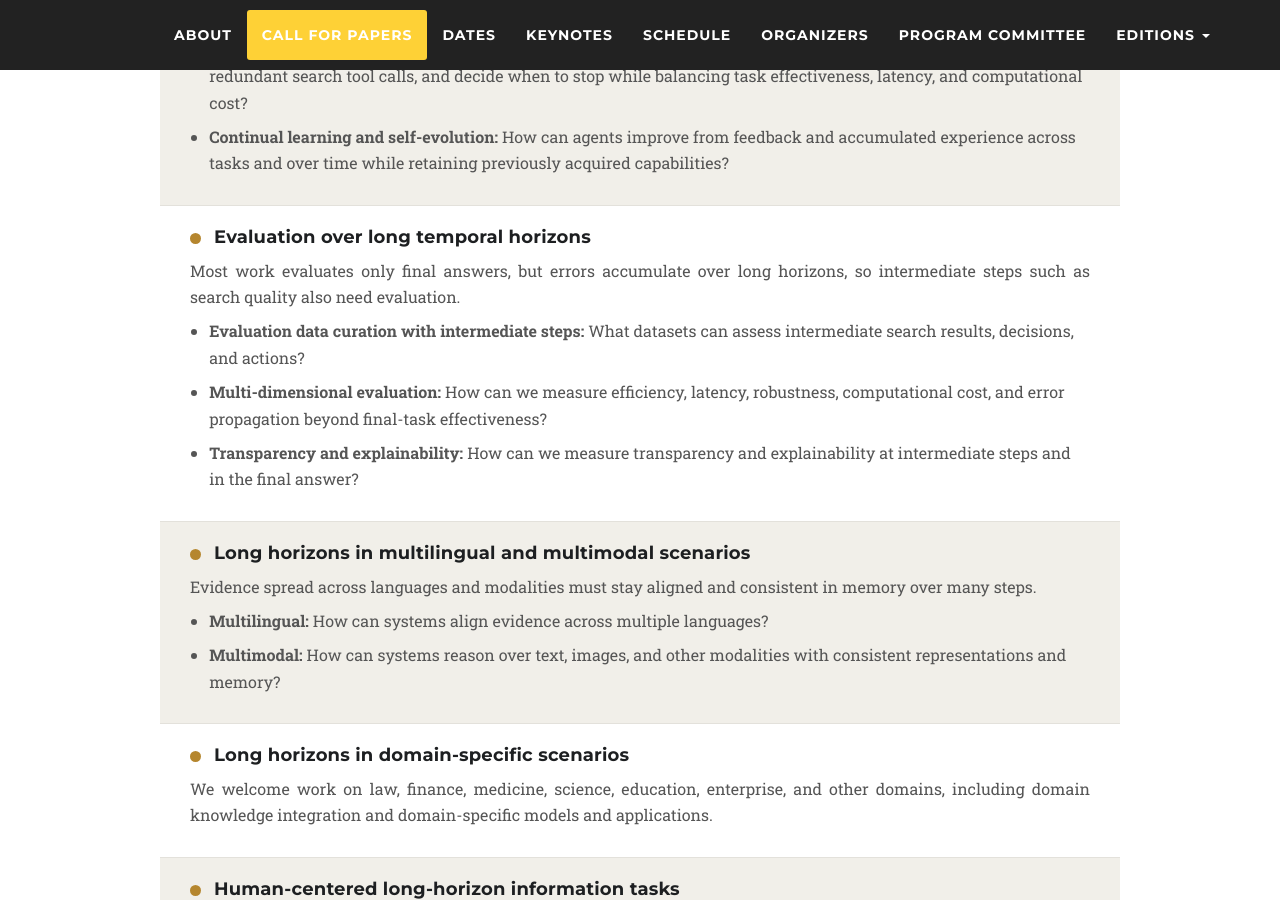
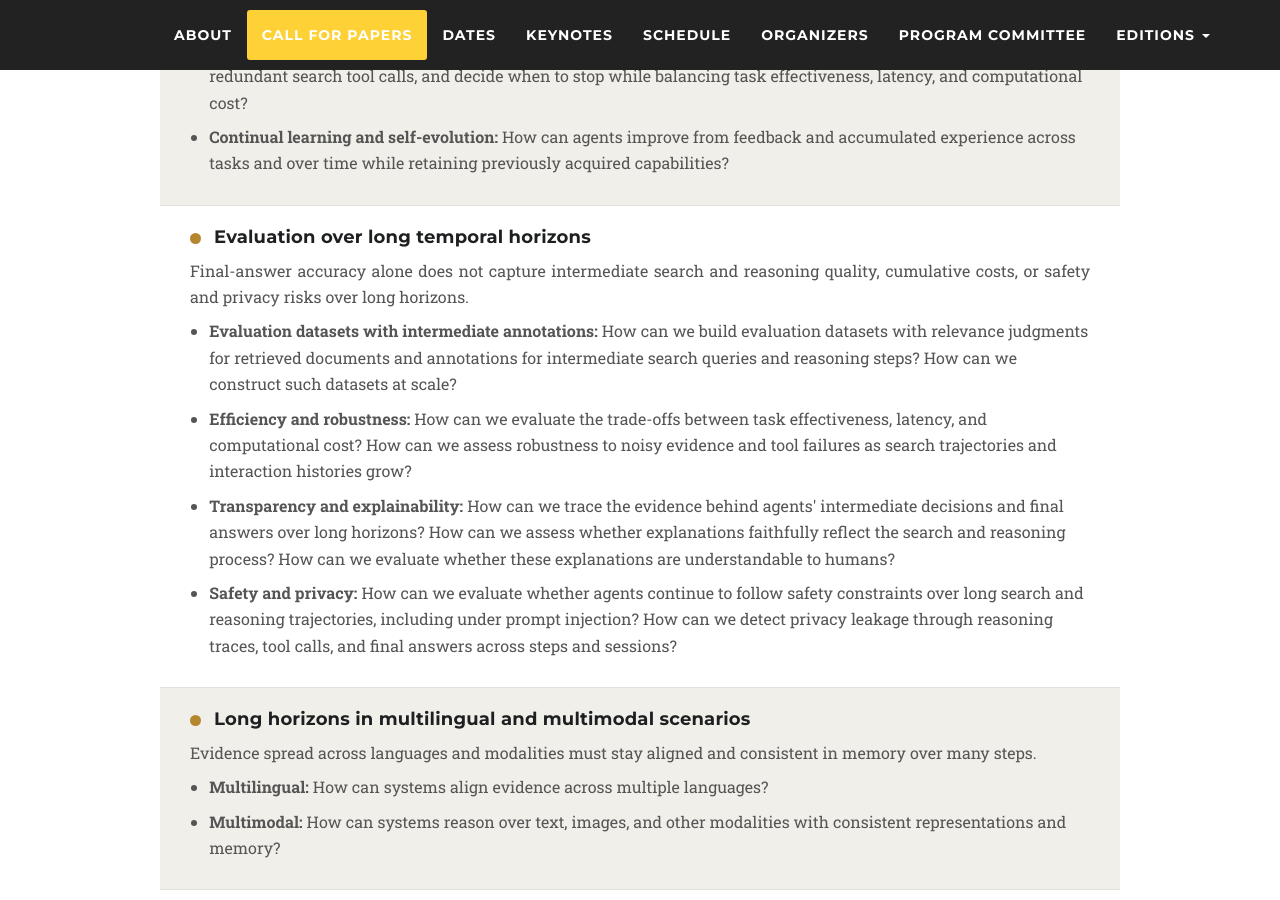
Before and after one commit to longseek-workshop/longseek-workshop.github.io, a Jekyll site: the page built from wsdm2027.md, in a window 1280 px wide and 900 px high, scrolled down 1921 px. Built offline with Jekyll 4.4.1, drawn with Linux system fonts in a browser that asks for light colours; nearby versions of some CDN libraries; some web fonts are replaced.

Commit message:
Update cfp-wsdm2027.html

```diff
--- a/_includes/cfp-wsdm2027.html
+++ b/_includes/cfp-wsdm2027.html
@@ -88,11 +88,12 @@
             </div>
             <div class="theme-row">
               <h4>Evaluation over long temporal horizons</h4>
-              <p>Most work evaluates only final answers, but errors accumulate over long horizons, so intermediate steps such as search quality also need evaluation.</p>
+              <p>Final-answer accuracy alone does not capture intermediate search and reasoning quality, cumulative costs, or safety and privacy risks over long horizons.</p>
               <ul>
-                <li><b>Evaluation data curation with intermediate steps:</b> What datasets can assess intermediate search results, decisions, and actions?</li>
-                <li><b>Multi-dimensional evaluation:</b> How can we measure efficiency, latency, robustness, computational cost, and error propagation beyond final-task effectiveness?</li>
-                <li><b>Transparency and explainability:</b> How can we measure transparency and explainability at intermediate steps and in the final answer?</li>
+                <li><b>Evaluation datasets with intermediate annotations:</b> How can we build evaluation datasets with relevance judgments for retrieved documents and annotations for intermediate search queries and reasoning steps? How can we construct such datasets at scale?</li>
+                <li><b>Efficiency and robustness:</b> How can we evaluate the trade-offs between task effectiveness, latency, and computational cost? How can we assess robustness to noisy evidence and tool failures as search trajectories and interaction histories grow?</li>
+                <li><b>Transparency and explainability:</b> How can we trace the evidence behind agents' intermediate decisions and final answers over long horizons? How can we assess whether explanations faithfully reflect the search and reasoning process? How can we evaluate whether these explanations are understandable to humans?</li>
+                <li><b>Safety and privacy:</b> How can we evaluate whether agents continue to follow safety constraints over long search and reasoning trajectories, including under prompt injection? How can we detect privacy leakage through reasoning traces, tool calls, and final answers across steps and sessions?</li>
               </ul>
             </div>
             <div class="theme-row">
```
